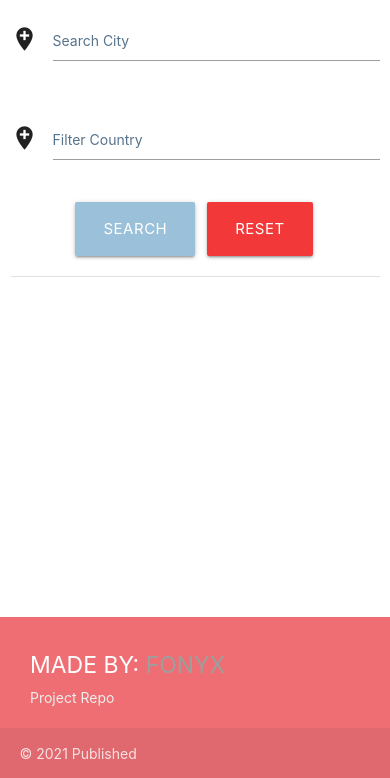
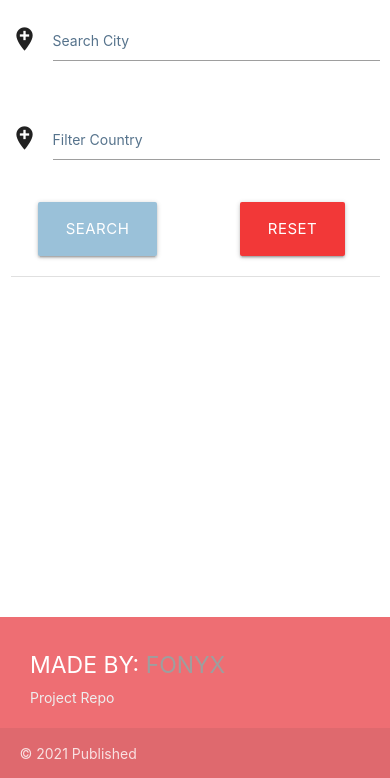
Before and after one commit to Fonyx/weatherDashboard, a website: page index.html in a window 390 px wide. Shown: the part 66-844 px from the top of the page. Drawn offline with nearby package versions, Linux system fonts and the light colour scheme; no server answers.

Commit message:
changes to small screen res for search reset button

```diff
--- a/index.html
+++ b/index.html
@@ -74,13 +74,13 @@
                                 </div>
                             </div>
                             <div class="row">
-                                <div class="col s4 offset-s2 m5 offset-m1 l6">
+                                <div class="col s6 m5 offset-m1 l6">
                                     <div class="center-align">
                                         <button id="search-button"
                                         class="btn-large waves-light" type="submit" name="submit" >Search</button>
                                     </div>
                                 </div>
-                                <div class="col s4 m5 l6">
+                                <div class="col s6 m5 l6">
                                     <div class="center-align">
                                         <button id="reset-button"
                                         class="btn-large waves-light" type="submit" name="submit" >Reset</button>
```
